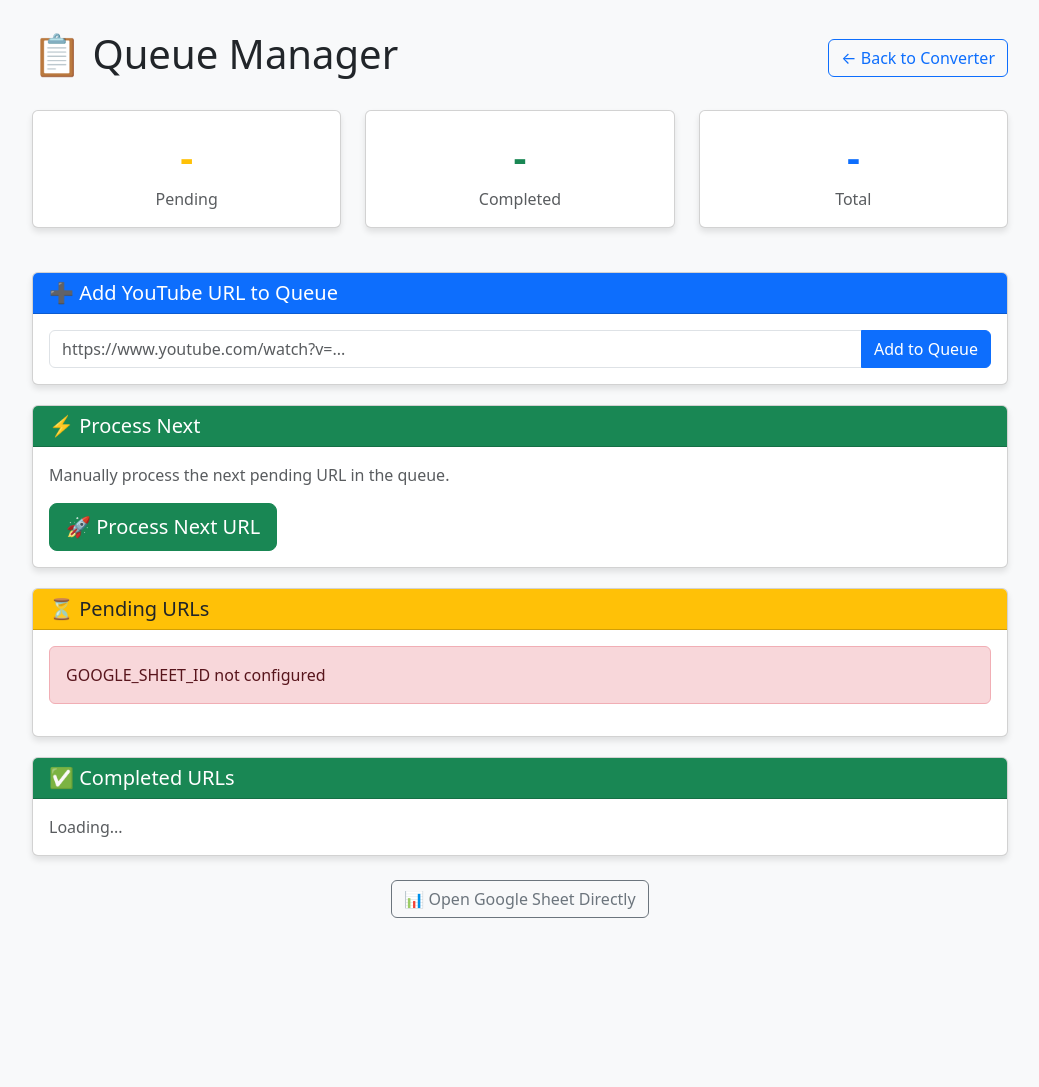
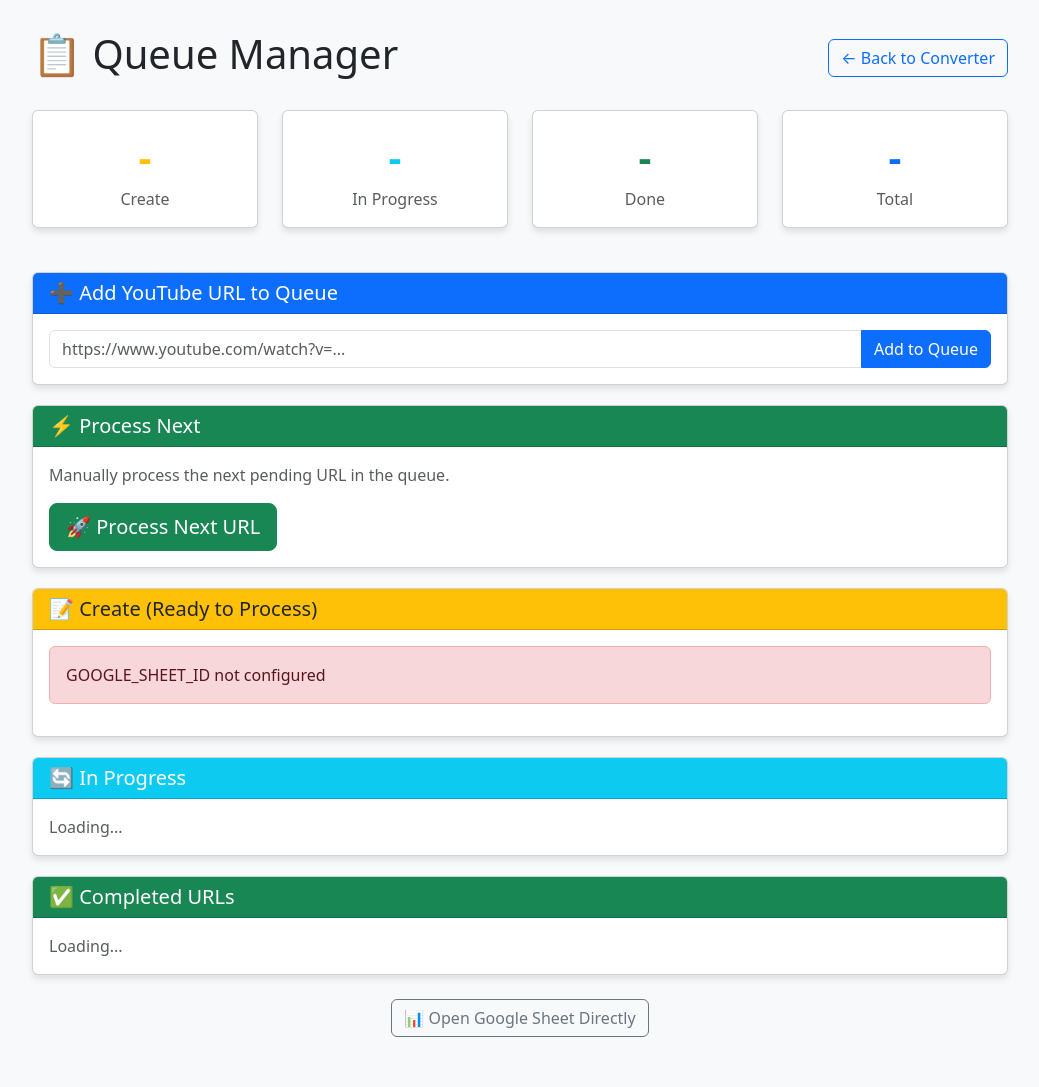
Before and after one commit to Pu11en/youtube-to-linkedin, a Flask app: page /queue in a window 1280 px wide. Shown: the whole page, without its empty margins (120-1159 px from the left). Before the commit the page ends 918 px from the top, so only its background shows below. Run offline with Flask 3, Linux system fonts and the light colour scheme; some libraries are stand-ins or nearby versions.

Commit message:
Update queue workflow: Create -> In Progress -> Done

```diff
--- a/api/index.py
+++ b/api/index.py
@@ -704,7 +704,7 @@ def get_next_youtube_url_from_sheets() -> Optional[Dict[str, Any]]:
 
     Expected sheet format:
         Column A: URL
-        Column B: Status (pending/done)
+        Column B: Status (Create/In Progress/Done)
         Column C: Processed At (timestamp)
 
     Returns:
@@ -720,7 +720,7 @@ def get_next_youtube_url_from_sheets() -> Optional[Dict[str, Any]]:
     records = sheet.get_all_records()
     for i, row in enumerate(records):
         status = str(row.get("Status", "")).lower().strip()
-        if status == "pending":
+        if status == "create":
             return {
                 "url": row.get("URL", ""),
                 "row_number": i + 2  # +2 for header row and 0-index
@@ -728,8 +728,19 @@ def get_next_youtube_url_from_sheets() -> Optional[Dict[str, Any]]:
     return None
 
 
+def mark_url_as_in_progress(row_number: int) -> None:
+    """Mark a URL as In Progress in Google Sheets."""
+    sheet_id = os.getenv("GOOGLE_SHEET_ID", "")
+    if not sheet_id:
+        raise RuntimeError("GOOGLE_SHEET_ID environment variable not set")
+
+    client = get_sheets_client()
+    sheet = client.open_by_key(sheet_id).sheet1
+    sheet.update_cell(row_number, 2, "In Progress")
+
+
 def mark_url_as_done_in_sheets(row_number: int) -> None:
-    """Mark a URL as done in Google Sheets."""
+    """Mark a URL as Done in Google Sheets with timestamp."""
     sheet_id = os.getenv("GOOGLE_SHEET_ID", "")
     if not sheet_id:
         raise RuntimeError("GOOGLE_SHEET_ID environment variable not set")
@@ -737,8 +748,8 @@ def mark_url_as_done_in_sheets(row_number: int) -> None:
     client = get_sheets_client()
     sheet = client.open_by_key(sheet_id).sheet1
 
-    # Update Status column (B) and Processed At column (C)
-    sheet.update_cell(row_number, 2, "done")
+    # Update Status column (B) to Done and Processed At column (C) with timestamp
+    sheet.update_cell(row_number, 2, "Done")
     sheet.update_cell(row_number, 3, datetime.utcnow().isoformat() + "Z")
 
 
@@ -760,14 +771,17 @@ def get_queue():
         sheet = client.open_by_key(sheet_id).sheet1
         records = sheet.get_all_records()
 
-        pending = [r for r in records if str(r.get("Status", "")).lower().strip() == "pending"]
+        create = [r for r in records if str(r.get("Status", "")).lower().strip() == "create"]
+        in_progress = [r for r in records if str(r.get("Status", "")).lower().strip() == "in progress"]
         done = [r for r in records if str(r.get("Status", "")).lower().strip() == "done"]
 
         return jsonify({
             'status': 'success',
-            'pending_count': len(pending),
+            'pending_count': len(create),
+            'in_progress_count': len(in_progress),
             'done_count': len(done),
-            'pending_urls': [r.get("URL") for r in pending],
+            'pending_urls': [r.get("URL") for r in create],
+            'in_progress_urls': [r.get("URL") for r in in_progress],
             'done_urls': [{'url': r.get("URL"), 'processed_at': r.get("Processed At", "")} for r in done],
             'total': len(records)
         })
@@ -791,7 +805,7 @@ def add_to_queue():
 
         client = get_sheets_client()
         sheet = client.open_by_key(sheet_id).sheet1
-        sheet.append_row([url, 'pending', ''])
+        sheet.append_row([url, 'Create', ''])
 
         return jsonify({'status': 'success', 'message': 'URL added to queue'})
     except Exception as e:
@@ -805,16 +819,20 @@ def process_next_in_queue():
     try:
         next_item = get_next_youtube_url_from_sheets()
         if not next_item:
-            return jsonify({'status': 'empty', 'message': 'No pending URLs in queue'})
+            return jsonify({'status': 'empty', 'message': 'No URLs with Create status in queue'})
 
         youtube_url = next_item['url']
         row_number = next_item['row_number']
         logger.info(f"Processing URL: {youtube_url} (row {row_number})")
 
+        # Mark as In Progress before starting
+        mark_url_as_in_progress(row_number)
+
         config = Config.from_env(youtube_url=youtube_url)
         pipeline = ContentPipeline(config)
         result = pipeline.run()
 
+        # Mark as Done with timestamp
         mark_url_as_done_in_sheets(row_number)
 
         return jsonify({
--- a/api/templates/queue.html
+++ b/api/templates/queue.html
@@ -27,23 +27,31 @@
 
         <!-- Stats -->
         <div class="row mb-4">
-            <div class="col-md-4">
+            <div class="col-md-3">
                 <div class="card stats-card">
                     <div class="card-body">
                         <div class="stats-number text-warning" id="pendingCount">-</div>
-                        <div class="text-muted">Pending</div>
+                        <div class="text-muted">Create</div>
                     </div>
                 </div>
             </div>
-            <div class="col-md-4">
+            <div class="col-md-3">
+                <div class="card stats-card">
+                    <div class="card-body">
+                        <div class="stats-number text-info" id="inProgressCount">-</div>
+                        <div class="text-muted">In Progress</div>
+                    </div>
+                </div>
+            </div>
+            <div class="col-md-3">
                 <div class="card stats-card">
                     <div class="card-body">
                         <div class="stats-number text-success" id="doneCount">-</div>
-                        <div class="text-muted">Completed</div>
+                        <div class="text-muted">Done</div>
                     </div>
                 </div>
             </div>
-            <div class="col-md-4">
+            <div class="col-md-3">
                 <div class="card stats-card">
                     <div class="card-body">
                         <div class="stats-number text-primary" id="totalCount">-</div>
@@ -85,9 +93,19 @@
         <!-- Pending URLs -->
         <div class="card">
             <div class="card-header bg-warning">
-                <h5 class="mb-0">⏳ Pending URLs</h5>
+                <h5 class="mb-0">📝 Create (Ready to Process)</h5>
             </div>
             <div class="card-body" id="pendingList">
+                <div class="text-muted">Loading...</div>
+            </div>
+        </div>
+
+        <!-- In Progress URLs -->
+        <div class="card">
+            <div class="card-header bg-info text-white">
+                <h5 class="mb-0">🔄 In Progress</h5>
+            </div>
+            <div class="card-body" id="inProgressList">
                 <div class="text-muted">Loading...</div>
             </div>
         </div>
@@ -123,16 +141,26 @@
                 }
 
                 document.getElementById('pendingCount').textContent = data.pending_count;
+                document.getElementById('inProgressCount').textContent = data.in_progress_count || 0;
                 document.getElementById('doneCount').textContent = data.done_count;
                 document.getElementById('totalCount').textContent = data.total;
 
-                // Pending list
+                // Pending (Create) list
                 if (data.pending_urls && data.pending_urls.length > 0) {
                     document.getElementById('pendingList').innerHTML = data.pending_urls.map(url =>
                         `<div class="url-item">🔗 ${url}</div>`
                     ).join('');
                 } else {
-                    document.getElementById('pendingList').innerHTML = '<div class="text-muted">No pending URLs</div>';
+                    document.getElementById('pendingList').innerHTML = '<div class="text-muted">No URLs ready to process</div>';
+                }
+
+                // In Progress list
+                if (data.in_progress_urls && data.in_progress_urls.length > 0) {
+                    document.getElementById('inProgressList').innerHTML = data.in_progress_urls.map(url =>
+                        `<div class="url-item">🔗 ${url}</div>`
+                    ).join('');
+                } else {
+                    document.getElementById('inProgressList').innerHTML = '<div class="text-muted">Nothing in progress</div>';
                 }
 
                 // Done list
```
